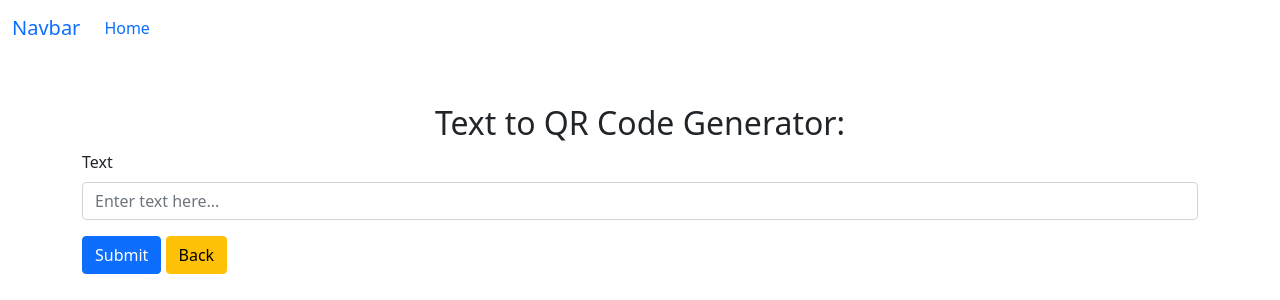
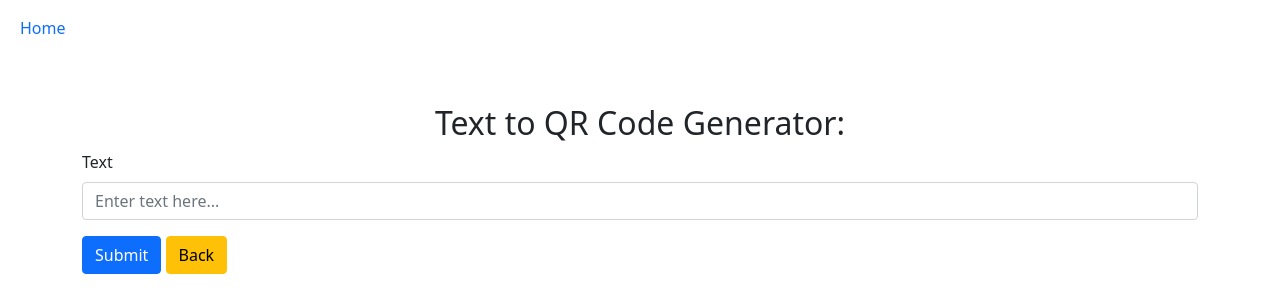
Before and after one commit to neeloriginal/python-flask-qr, a Flask app: page / in a window 1280 px wide. Shown: the top 300 px of the page. Run offline with Flask 3, Linux system fonts and the light colour scheme.

Commit message:
modify some index.html

```diff
--- a/templates/index.html
+++ b/templates/index.html
@@ -9,8 +9,7 @@
   <body>
     <nav class="navbar navbar-expand-lg bg-body-tertiary">
       <div class="container-fluid">
-        <a class="navbar-brand" href="#">Navbar</a>
-        <button class="navbar-toggler" type="button" data-bs-toggle="collapse" data-bs-target="#navbarSupportedContent" aria-controls="navbarSupportedContent" aria-expanded="false" aria-label="Toggle navigation"><span class="navbar-toggler-icon"></span></button>
+
         <div class="collapse navbar-collapse" id="navbarSupportedContent">
           <ul class="navbar-nav me-auto mb-2 mb-lg-0">
             <li class="nav-item">
```
Also changed, not shown: README.md.
